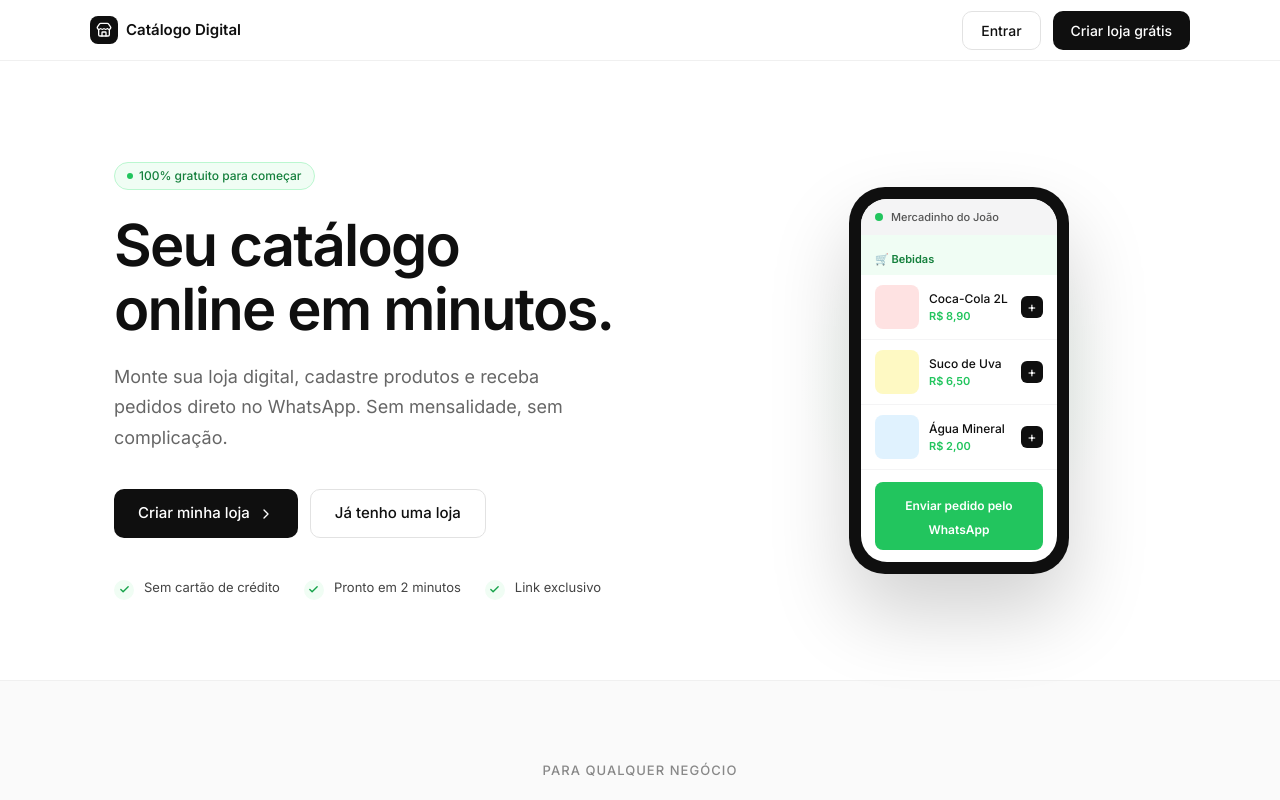
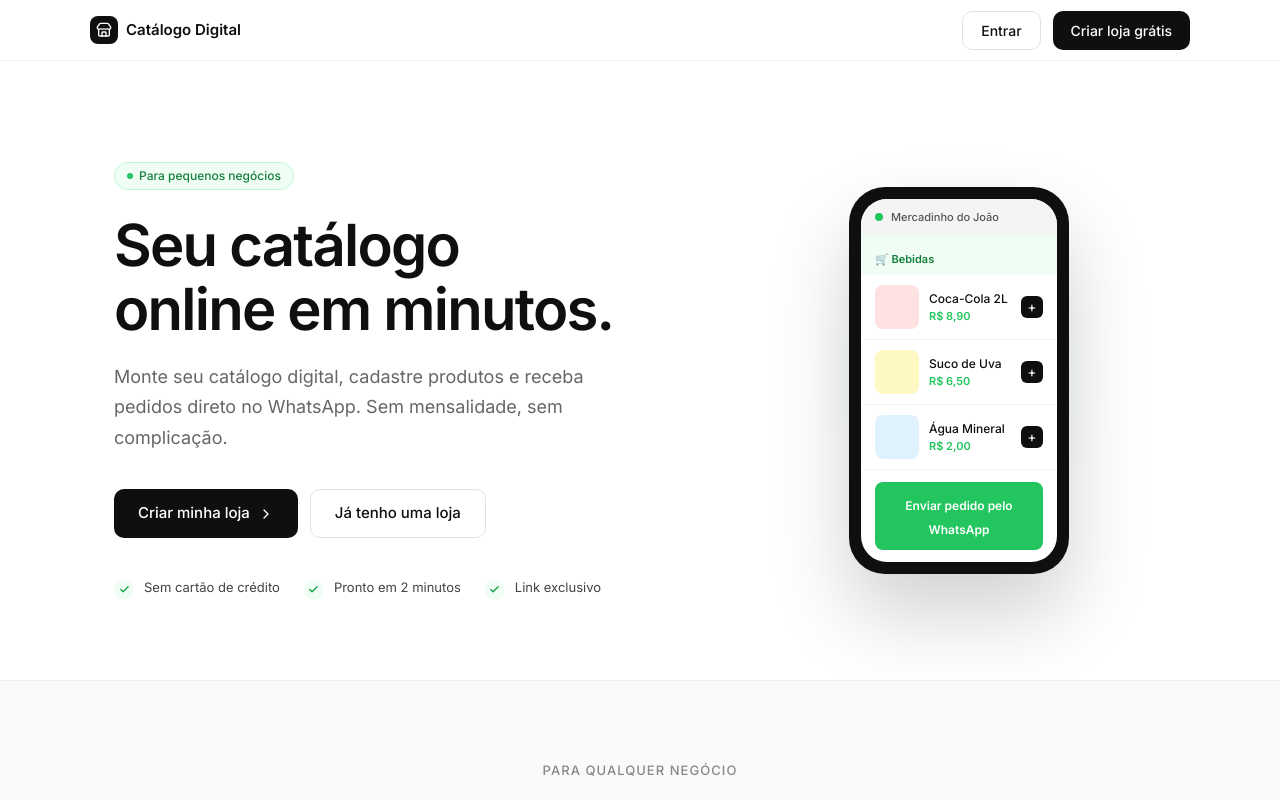
Before and after one commit to 1mPELDEV/catalogo-digital, a React (Vite) app in the folder frontend/: page / in a window 1280 px wide. Shown: the top 800 px of the page. Built offline with nearby package versions, Linux system fonts and the light colour scheme; no server answers.

Commit message:
feat: landing page institucional

```diff
--- a/frontend/src/pages/Home.jsx
+++ b/frontend/src/pages/Home.jsx
@@ -75,13 +75,13 @@ function LandingPage() {
         <div style={{ flex: "1 1 440px", minWidth: 0 }}>
           <div className="tag" style={{ marginBottom: 24 }}>
             <span className="tag-dot"></span>
-            100% gratuito para começar
+            Para pequenos negócios
           </div>
           <h1 style={{ fontSize: "clamp(36px, 5vw, 58px)", fontWeight: 600, lineHeight: 1.1, letterSpacing: "-0.03em", marginBottom: 20, color: "#0f0f0f" }}>
             Seu catálogo<br />online em minutos.
           </h1>
           <p style={{ fontSize: 18, color: "#666", lineHeight: 1.7, marginBottom: 36, maxWidth: 480 }}>
-            Monte sua loja digital, cadastre produtos e receba pedidos direto no WhatsApp. Sem mensalidade, sem complicação.
+            Monte seu catálogo digital, cadastre produtos e receba pedidos direto no WhatsApp. Sem mensalidade, sem complicação.
           </p>
           <div style={{ display: "flex", gap: 12, flexWrap: "wrap" }}>
             <Link to="/cadastro" className="btn-primary">
```
